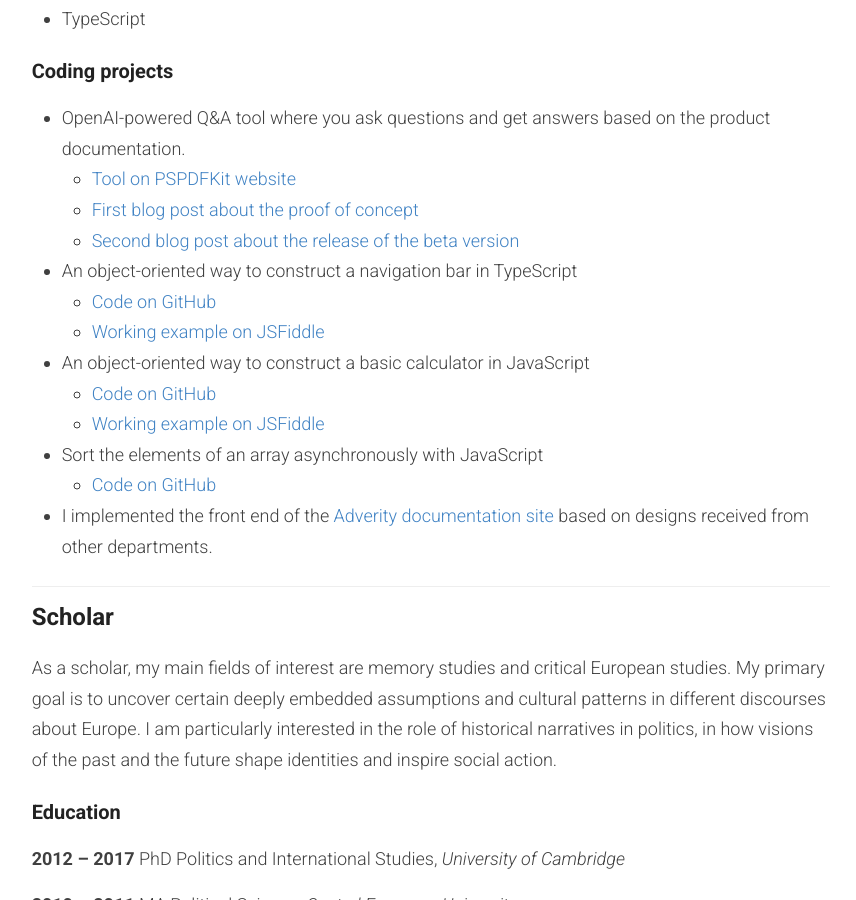
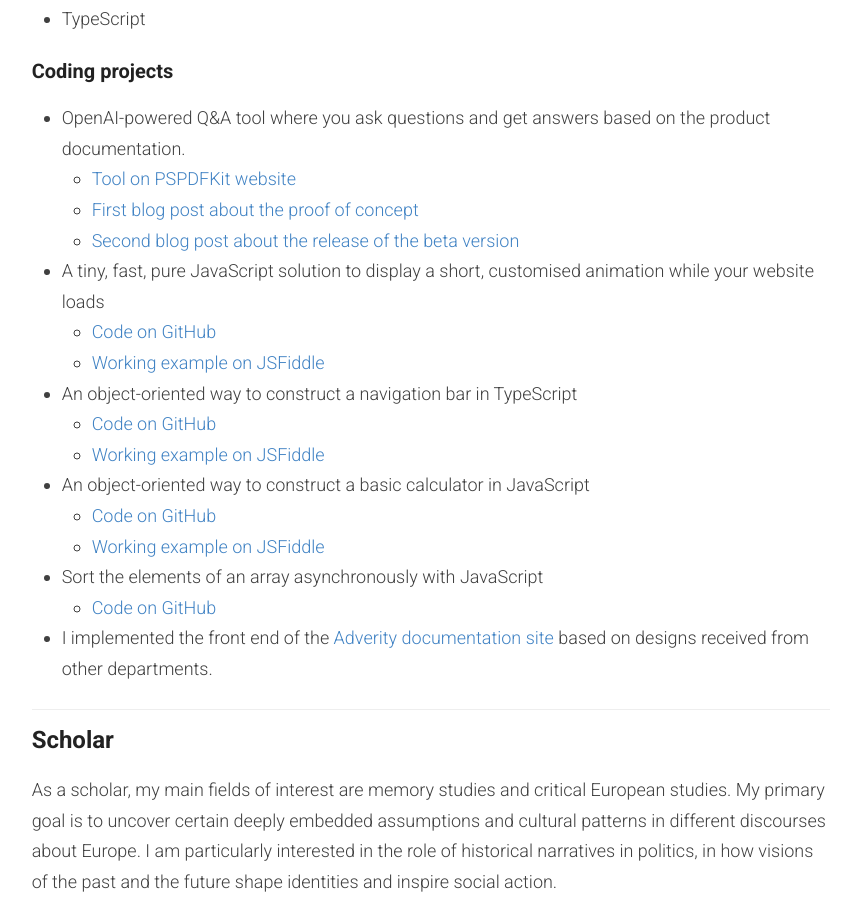
Before and after one commit to tothmano/manototh.github.io, a Jekyll site: the page built from _pages/home.md, in a window 1280 px wide and 900 px high, scrolled down 2800 px. Shown: the whole window, without its empty margins (209-1065 px from the left). Built offline with Jekyll 4.4.1, drawn with Linux system fonts in a browser that asks for light colours.

Commit message:
Add SVG animation project

```diff
--- a/_pages/home.md
+++ b/_pages/home.md
@@ -85,6 +85,9 @@ I have good working knowledge of the following languages:
    - [Tool on PSPDFKit website](https://pspdfkit.com/askai/)
    - [First blog post about the proof of concept](https://pspdfkit.com/blog/2023/tech-writers-guide-to-chatgpt/)
    - [Second blog post about the release of the beta version](https://pspdfkit.com/blog/2023/introducing-ask-ai-beta/)
+- A tiny, fast, pure JavaScript solution to display a short, customised animation while your website loads
+   - [Code on GitHub](https://github.com/manototh/site-intro-animation)
+   - [Working example on JSFiddle](https://jsfiddle.net/manototh/d6xz38fm/)
 - An object-oriented way to construct a navigation bar in TypeScript
    - [Code on GitHub](https://github.com/manototh/oop-navbar)
    - [Working example on JSFiddle](https://jsfiddle.net/manototh/3nat2L5o/)
```
